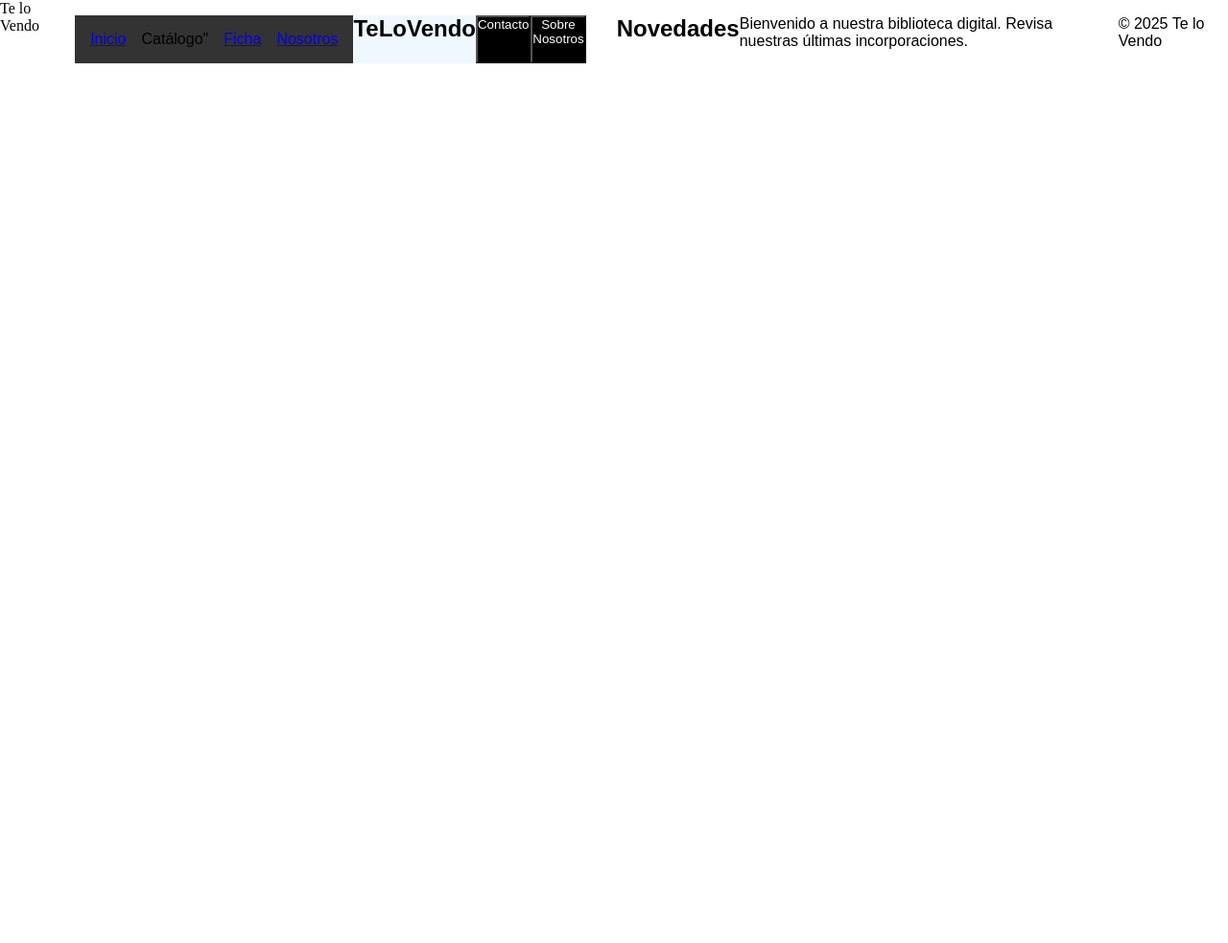
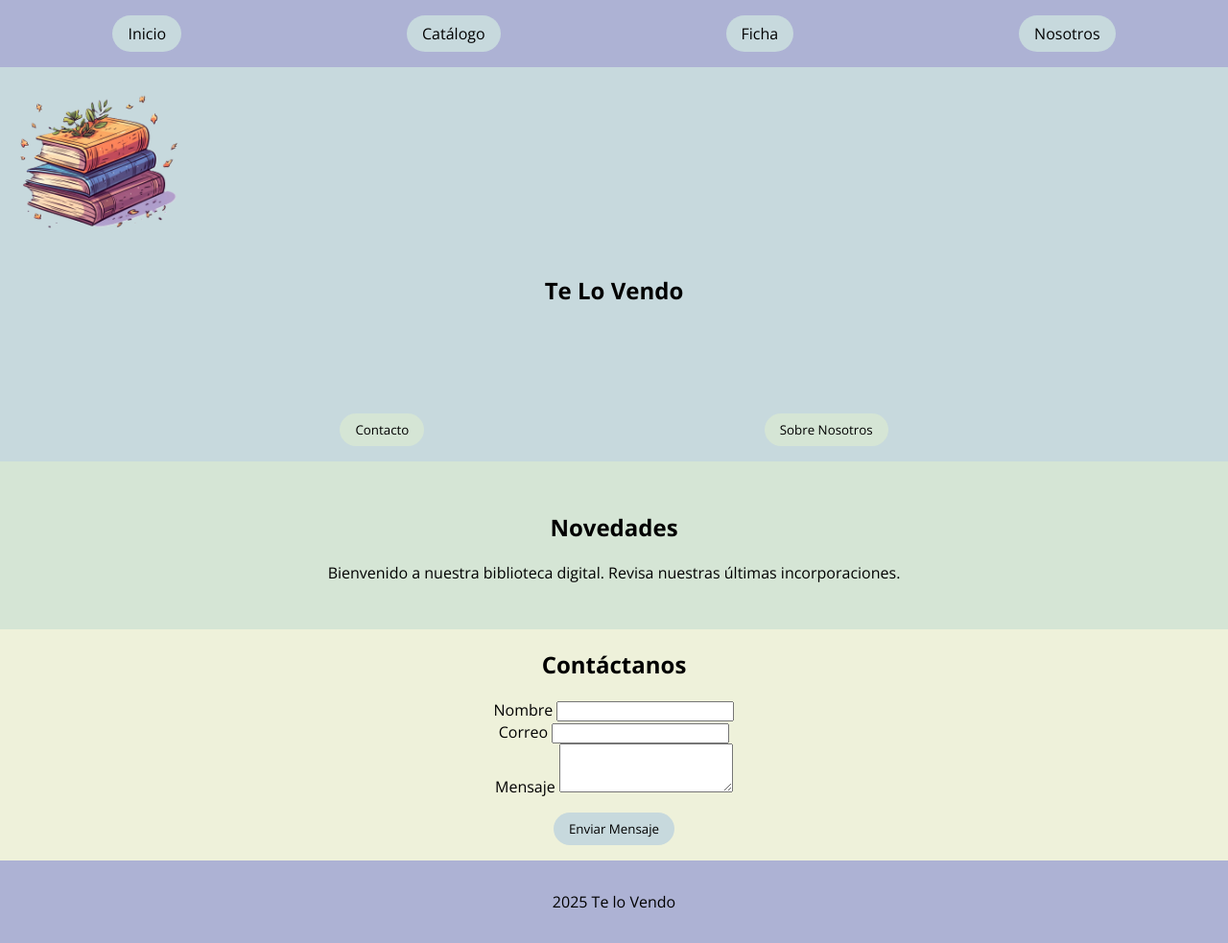
Before and after one commit to Fabian-Jeldes/TeLoVendo-_M3_ABPRO, a plain HTML site: page assets/index.html in a window 1280 px wide. Shown: the whole page at 96% size. Before the commit the page ends 800 px from the top, so only its background shows below. Drawn offline with nearby package versions, Linux system fonts and the light colour scheme; files that its build step writes are made by us from their sources.

Commit message:
lo del viernes

```diff
--- a/assets/index.html
+++ b/assets/index.html
@@ -1,42 +1,120 @@
 <!DOCTYPE html>
-<html lang="en">
+<html lang="es">
   <head>
-    <meta charset="UTF-8">
-    <meta name="viewport" content="width=device-width, initial-scale=1.0">
-    <title>Te lo Vendo</title>
-    <link rel="stylesheet" href=".style/style.css">
+    <meta charset="UTF-8" />
+    <meta name="viewport" content="width=device-width, initial-scale=1.0" />
+    <title>Te Lo Vendo</title>
+    <link rel="stylesheet" href="./style/style_index.css">
+    <link rel="stylesheet" href="./style/style.css" />
+
+    <!--letra fuente-->
+    <link rel="preconnect" href="https://fonts.googleapis.com" />
+    <link rel="preconnect" href="https://fonts.gstatic.com" crossorigin />
+    <link
+      href="https://fonts.googleapis.com/css2?family=Open+Sans:ital,wght@0,300..800;1,300..800&display=swap"
+      rel="stylesheet"
+    />
   </head>
   <body>
     <!--header-->
     <header>
       <!--navbar-->
-    <nav class="navegacion">
-        <ul class="navegacion__menu">
-            <li class="navegacion__item"><a class="navegacion__link" href="#inicio">Inicio</a></li>
-            <li class="navegacion__item"><a class="navegacion__link" href="catalogo.html"></a>Catálogo"</a></li>
-            <li class="navegacion__item"><a class="navegacion__link" href="ficha.html">Ficha</a></li>
-            <li class="navegacion__item"><a class="navegacion__link" href="aboutus.html">Nosotros</a></li>
+      <nav class="navegacion --bg-color1 --fuente-opensans">
+        <ul class="navegacion__menu --texto-negro --bg-color1">
+          <li class="navegacion__item">
+            <a class="navegacion__link --bg-color2 --texto-negro" href="#inicio"
+              >Inicio</a
+            >
+          </li>
+          <li class="navegacion__item">
+            <a
+              class="navegacion__link --bg-color2 --texto-negro"
+              href="catalogo.html"
+              >Catálogo</a
+            >
+          </li>
+          <li class="navegacion__item">
+            <a
+              class="navegacion__link --bg-color2 --texto-negro"
+              href="ficha.html"
+              >Ficha</a
+            >
+          </li>
+          <li class="navegacion__item">
+            <a
+              class="navegacion__link --bg-color2 --texto-negro"
+              href="aboutus.html"
+              >Nosotros</a
+            >
+          </li>
         </ul>
       </nav>
       <!--hero seccion-->
-        <section class="hero">
-          <h1 class="hero__titulo">TeLoVendo</h1>
-          <button class="hero__boton" href="#contacto"> Contacto
+      <section class="hero --bg-color2 --fuente-opensans">
+        <img src="./img/libros.png" alt="logolibros"
+        width="200px" height="200px" class="hero__logo">
+        <h1 class="hero__titulo">Te Lo Vendo</h1>
+        <p class="hero__descripcion --texto-negro">
+
+        </p>
+        <div class="hero__botones">
+          <button
+            class="hero__boton --bg-color3 --texto-negro --fuente-opensans"
+            href="#contacto"
+          >
+            Contacto
           </button>
-          <button class="hero__boton" href="aboutus.html"> Sobre Nosotros
+          <button
+            class="hero__boton --bg-color3 --texto-negro --fuente-opensans"
+            href="aboutus.html"
+          >
+            Sobre Nosotros
           </button>
+        </div>
         <!--fin hero seccion-->
       </section>
     </header>
+    <!--main-->
     <main>
-    <section>
+      <section class="novedades --bg-color3 --fuente-opensans">
         <h2>Novedades</h2>
-      <p>Bienvenido a nuestra biblioteca digital. Revisa nuestras últimas incorporaciones.</p>
+        <p>
+          Bienvenido a nuestra biblioteca digital. Revisa nuestras últimas
+          incorporaciones.
+        </p>
+      </section>
+      <section class="contacto --bg-color4 --fuente-opensans" id="contacto">
+          <h2>Contáctanos</h2>
+          <div class="contacto__formulario">
+            <form>
+              <div class:="formulario__nombre">
+                <label class="formulario__etiqueta" for="nombre">Nombre</label>
+                <input type="text" id="nombre" required />
+              </div>
+              <div class:="formulario__email">
+                <label for="email">Correo</label>
+                <input type="email" id="email" required />
+              </div>
+              <div class:="formulario__mensaje">
+                <label for="mensaje">Mensaje</label>
+                <textarea
+                  id="mensaje"
+                  rows="3"
+                  required
+                ></textarea>
+              </div>
+              <button
+                type="submit"
+                class="contacto__boton --bg-color2 --texto-negro --fuente-opensans">
+                Enviar Mensaje
+              </button>
+            </form>
+          </div>
+        </div>
       </section>
     </main>
-  <footer>
-    <p>&copy; 2025 Te lo Vendo</p>
+    <footer class="footer --fuente-opensans --bg-color1">
+      <p>2025 Te lo Vendo</p>
     </footer>
-
   </body>
 </html>
--- /dev/null
+++ b/assets/style/ficha.css
@@ -0,0 +1,110 @@
+/* Reset básico */
+* {
+  margin: 0;
+  padding: 0;
+  box-sizing: border-box;
+}
+
+body {
+  font-family: "Segoe UI", Tahoma, Geneva, Verdana, sans-serif;
+  background-color: #f4f4f4;
+  color: #333;
+  line-height: 1.6;
+  padding: 20px;
+}
+
+header {
+  background-color: #2c3e50;
+  color: #fff;
+  padding: 20px 0;
+  text-align: center;
+}
+
+header h1 {
+  font-size: 2rem;
+}
+
+/* Ficha principal */
+.ficha {
+  background-color: #fff;
+  border-radius: 12px;
+  box-shadow: 0 2px 8px rgba(0, 0, 0, 0.1);
+  overflow: hidden;
+  display: flex;
+  flex-direction: column;
+  max-width: 800px;
+  margin: 40px auto;
+}
+
+.ficha__imagen {
+  width: 100%;
+  height: auto;
+  object-fit: contain;
+}
+
+/* Contenido de la ficha */
+.ficha__contenido {
+  padding: 20px;
+}
+
+.ficha__titulo {
+  font-size: 1.8rem;
+  color: #2c3e50;
+  margin-bottom: 10px;
+}
+
+.ficha__autor {
+  font-weight: bold;
+  margin-bottom: 10px;
+}
+
+.ficha__descripcion {
+  margin-bottom: 15px;
+}
+
+.ficha__info {
+  font-style: italic;
+  color: #666;
+  margin-bottom: 20px;
+}
+
+/* Botón de WhatsApp */
+.ficha__boton {
+  display: inline-block;
+  background-color: #25d366;
+  color: #fff;
+  padding: 12px 20px;
+  text-decoration: none;
+  border-radius: 8px;
+  font-weight: bold;
+  transition: background-color 0.3s ease;
+}
+
+.ficha__boton:hover {
+  background-color: #1ebe5d;
+}
+
+/* Footer */
+footer {
+  text-align: center;
+  margin-top: 40px;
+  padding: 20px 0;
+  color: #888;
+  font-size: 0.9rem;
+}
+
+/* Responsive */
+@media (min-width: 768px) {
+  .ficha {
+    flex-direction: row;
+  }
+
+  .ficha__imagen {
+    width: 50%;
+    height: auto;
+  }
+
+  .ficha__contenido {
+    width: 50%;
+  }
+}
--- a/assets/style/style.css
+++ b/assets/style/style.css
@@ -1,145 +1,37 @@
-*{
-    box-sizing: border-box;
-    margin: 0;
-    padding: 0;
-    display:flex
-}
 body {
-  font-family: Arial, sans-serif;
+  box-sizing: border-box;
   margin: 0;
   padding: 0;
-}
-header, nav, main, footer {
-  padding: 1rem;
+  display: flex;
+  flex-direction: column;
 }
 nav ul {
   list-style: none;
-  display: flex;
   gap: 1rem;
+  flex-direction: row;
 }
 .ficha__imagen {
   max-width: 100%;
   height: auto;
 }
-
-
-
-
-
-
-/* CATALOGO.HTML */
-
-.cards {
-    width: 300px;
-    margin: 10px auto;
-    padding: 10px;
-    border: 1px solid gray;
-    box-shadow: 0 0 20px gray;
-    border-radius: 5px;
-
+.--bg-color1 {
+  background-color: #adb2d4;
 }
-
-/* ABOUT US. HTML */
-
-
-/* FICHA. HTML */
-.recurso {
-  display: flex;
-  flex-wrap: wrap;
-  background-color: #f9f9f9;
-  border: 1px solid #ddd;
-  border-radius: 8px;
-  overflow: hidden;
-  margin: 1rem 0;
-  box-shadow: 0 2px 8px rgba(0,0,0,0.1);
+.--bg-color2 {
+  background-color: #c7d9dd;
 }
-
-.recurso__imagen {
-  width: 200px;
-  height: auto;
-  object-fit: cover;
+.--bg-color3 {
+  background-color: #d5e5d5;
 }
-
-.recurso__contenido {
-  flex: 1;
-  padding: 1rem;
+.--bg-color4 {
+  background-color: #eef1da;
 }
-
-.recurso__titulo {
-  font-size: 1.5rem;
-  color: #333;
-  margin: 0;
-}
-
-.recurso__autor {
-  font-size: 1rem;
-  color: #666;
-  margin: 0.5rem 0;
-}
-
-.recurso__descripcion {
-  font-size: 1rem;
-  color: #444;
-}
-
-.recurso__info {
-  font-size: 0.9rem;
-  color: #888;
-  margin-top: 0.5rem;
-}
-
-.recurso__boton {
-  display: inline-block;
-  margin-top: 1rem;
-  padding: 0.5rem 1rem;
-  background-color: #4CAF50;
-  color: white;
-  text-decoration: none;
-  border-radius: 4px;
-}
-
-.recurso__boton:hover {
-  background-color: #45a049;
-}
-
-@media (max-width: 600px) {
-  .recurso {
-    flex-direction: column;
-    align-items: center;
-    text-align: center;
-  }
-
-  .recurso__imagen {
-    width: 100%;
-    max-width: 300px;
-  }
-}
-
-
-
-/* INDEX.HTML */
-.navegacion{
-  background-color: #333;
-}
-.navegacion__menu{
-
-}
-.navegacion__item{
-
-}
-.navegacion__link{
-
-}
-
-
-.hero{
-  background-color: aliceblue;
-}
-.hero__titulo{
- color: black;
- text-align: center;
-}
-.hero__boton{
-  background-color: black;
+.--texto-blanco {
   color: white;
 }
+.--texto-negro {
+  color: black;
+}
+.--fuente-opensans {
+  font-family: "Open Sans", sans-serif;
+}
--- /dev/null
+++ b/assets/style/style_catalogo.css
@@ -0,0 +1,28 @@
+/* CATALOGO.HTML */
+.cards {
+  width: 300px;
+  margin: 10px auto;
+  padding: 10px;
+  border: 1px solid gray;
+  box-shadow: 0 0 20px gray;
+  border-radius: 5px;
+}
+
+* {
+  box-sizing: border-box;
+  margin: 0;
+  padding: 0;
+  display: flex;
+  flex-direction: column;
+  justify-content: center;
+  align-items: center;
+}
+
+body {
+  box-sizing: border-box;
+  margin: 0;
+  padding: 0;
+  display: flex;
+  flex-direction: column;
+  font-family: "Open Sans", sans-serif;
+}
--- /dev/null
+++ b/assets/style/style_ficha.css
@@ -0,0 +1,115 @@
+/* Reset básico */
+* {
+  margin: 0;
+  padding: 0;
+  box-sizing: border-box;
+}
+
+/* Tipografía general */
+body {
+  font-family: "Segoe UI", Tahoma, Geneva, Verdana, sans-serif;
+  background-color: #adb2d4;
+  color: #333;
+  line-height: 1.6;
+  padding: 20px;
+}
+
+/* Encabezado */
+header {
+  background-color: #2c3e50;
+  color: #fff;
+  padding: 20px 0;
+  text-align: center;
+}
+
+header h1 {
+  font-size: 2rem;
+}
+
+/* Ficha principal */
+.ficha {
+  background-color: #b6bce2;
+  border-radius: 12px;
+  box-shadow: 0 2px 8px rgba(0, 0, 0, 0.1);
+  overflow: hidden;
+  display: flex;
+  flex-direction: column;
+  max-width: 1000px;
+  margin: 40px auto;
+}
+
+.ficha__imagen {
+  width: 100%;
+  max-height: 300px;
+  object-fit: cover;
+  object-position: center;
+  border-bottom: 4px solid #e0e0e0;
+  display: block;
+}
+
+/* Contenido de la ficha */
+.ficha__contenido {
+  padding: 20px;
+}
+
+.ficha__titulo {
+  font-size: 1.8rem;
+  color: #2c3e50;
+  margin-bottom: 10px;
+}
+
+.ficha__autor {
+  font-weight: bold;
+  margin-bottom: 10px;
+}
+
+.ficha__descripcion {
+  margin-bottom: 15px;
+}
+
+.ficha__info {
+  font-style: italic;
+  color: #666;
+  margin-bottom: 20px;
+}
+
+/* Botón de WhatsApp */
+.ficha__boton {
+  display: inline-block;
+  background-color: #25d366;
+  color: #fff;
+  padding: 12px 20px;
+  text-decoration: none;
+  border-radius: 8px;
+  font-weight: bold;
+  transition: background-color 0.3s ease;
+}
+
+.ficha__boton:hover {
+  background-color: #1ebe5d;
+}
+
+/* Footer */
+footer {
+  text-align: center;
+  margin-top: 40px;
+  padding: 20px 0;
+  color: #888;
+  font-size: 0.9rem;
+}
+
+/* Responsive */
+@media (min-width: 768px) {
+  .ficha {
+    flex-direction: row;
+  }
+
+  .ficha__imagen {
+    width: 50%;
+    height: auto;
+  }
+
+  .ficha__contenido {
+    width: 50%;
+  }
+}
--- /dev/null
+++ b/assets/style/style_index.css
@@ -0,0 +1,90 @@
+/* INDEX.HTML */
+.navegacion {
+  padding: 0.5rem;
+}
+.navegacion__menu {
+  display: flex;
+  gap: 1rem;
+  list-style: none;
+  padding: 0;
+  justify-content: space-around;
+  align-items: center;
+}
+.navegacion__item {
+  font-size: 1rem;
+}
+.navegacion__link {
+  padding: 0.5rem 1rem;
+  text-decoration: none;
+  border-radius: 20px;
+}
+.navegacion__link:hover {
+  background-color: #d5e5d5;
+  color: black;
+  transition: background-color 0.3s ease;
+  cursor: pointer;
+}
+.hero {
+  display: flex;
+  flex-direction: column;
+}
+.hero__logo{
+align-items: center;
+}
+.hero__titulo {
+  text-align: center;
+  padding-left: 4em;
+  padding-right: 4em;
+  margin: 1rem 0;
+}
+.hero__descripcion {
+  text-align: center;
+  padding: 2rem;
+  margin: 1rem 0;
+}
+.hero__botones {
+  display: flex;
+  flex-direction: row;
+  justify-content: space-evenly;
+}
+.hero__boton {
+  padding: 0.5rem 1rem;
+  text-decoration: none;
+  border-radius: 20px;
+  margin-bottom: 1rem;
+  border: 0;
+}
+.hero__boton:hover {
+  background-color: #adb2d4;
+  transition: background-color 0.3s ease;
+  cursor: pointer;
+  box-shadow: 0 2px 4px rgba(0, 0, 0, 0.1);
+}
+.novedades {
+  padding: 2rem;
+  text-align: center;
+}
+.contacto {
+  text-align: center;
+  align-content: center;
+  padding-bottom: 1rem;
+}
+.contacto__formulario {
+  display: flex;
+  flex-direction: column;
+  text-align: center;
+  justify-content: space-evenly;
+}
+.contacto__boton {
+  padding: 0.5rem 1rem;
+  text-decoration: none;
+  border-radius: 20px;
+  margin-top: 1rem;
+  border: none;
+  background-color: #adb2d4;
+  color: black;adb2d4
+}
+.footer {
+  text-align: center;
+  padding: 1rem;
+}
```
Also changed, not shown: assets/aboutus.html (+25 -21 lines), assets/catalogo.html (+22 -18 lines), assets/ficha.html (+22 -7 lines), assets/style/style_aboutus.css (added, +11 -0 lines), assets/img/libros.png (added). Lines whose indentation alone changed are shown as unchanged.
